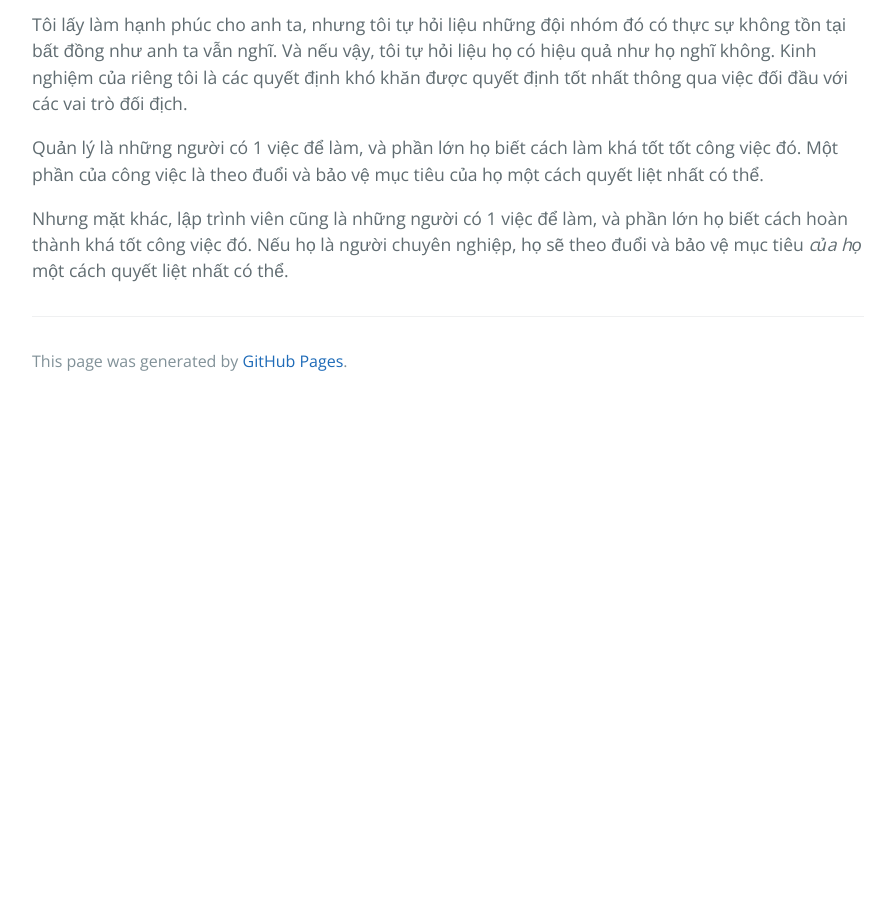
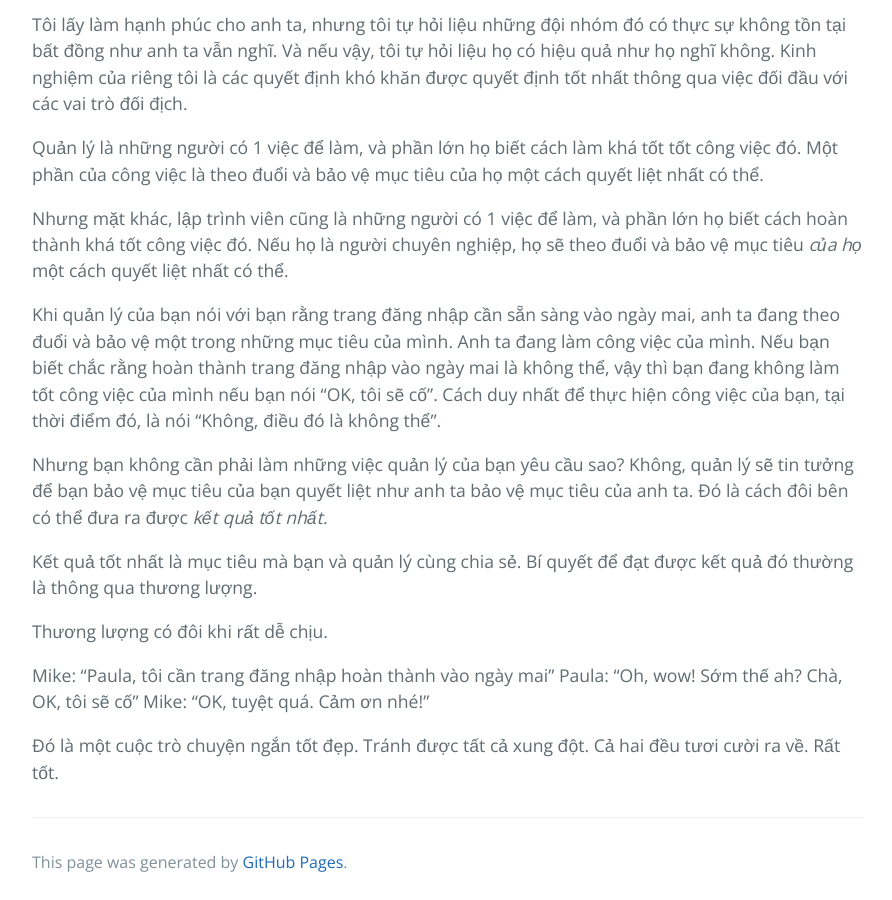
Before and after one commit to HaiBV/haibv.github.io, a Jekyll site: the page built from clean-coder/chapter-2-saying-no.md, in a window 1280 px wide and 900 px high, scrolled down 2582 px. Shown: the whole window, without its empty margins (192-1084 px from the left). Built offline with Jekyll 4.4.1, drawn with Linux system fonts in a browser that asks for light colours; our own code applies the rules of GitHub Pages for plain Markdown files; before the commit the page ends 2987 px from its top, so only the background shows below that.

Commit message:
Update The Clean Coder - Chapter 2 Saying No

```diff
--- a/clean-coder/chapter-2-saying-no.md
+++ b/clean-coder/chapter-2-saying-no.md
@@ -61,3 +61,17 @@ Tôi lấy làm hạnh phúc cho anh ta, nhưng tôi tự hỏi liệu những
 Quản lý là những người có 1 việc để làm, và phần lớn họ biết cách làm khá tốt tốt công việc đó. Một phần của công việc là theo đuổi và bảo vệ mục tiêu của họ một cách quyết liệt nhất có thể.
 
 Nhưng mặt khác, lập trình viên cũng là những người có 1 việc để làm, và phần lớn họ biết cách hoàn thành khá tốt công việc đó. Nếu họ là người chuyên nghiệp, họ sẽ theo đuổi và bảo vệ mục tiêu _của họ_ một cách quyết liệt nhất có thể.
+
+Khi quản lý của bạn nói với bạn rằng trang đăng nhập cần sẵn sàng vào ngày mai, anh ta đang theo đuổi và bảo vệ một trong những mục tiêu của mình. Anh ta đang làm công việc của mình. Nếu bạn biết chắc rằng hoàn thành trang đăng nhập vào ngày mai là không thể, vậy thì bạn đang không làm tốt công việc của mình nếu bạn nói "OK, tôi sẽ cố". Cách duy nhất để thực hiện công việc của bạn, tại thời điểm đó, là nói "Không, điều đó là không thể".
+
+Nhưng bạn không cần phải làm những việc quản lý của bạn yêu cầu sao? Không, quản lý sẽ tin tưởng để bạn bảo vệ mục tiêu của bạn quyết liệt như anh ta bảo vệ mục tiêu của anh ta. Đó là cách đôi bên có thể đưa ra được _kết quả tốt nhất_.
+
+Kết quả tốt nhất là mục tiêu mà bạn và quản lý cùng chia sẻ. Bí quyết để đạt được kết quả đó thường là thông qua thương lượng.
+
+Thương lượng có đôi khi rất dễ chịu.
+
+Mike: "Paula, tôi cần trang đăng nhập hoàn thành vào ngày mai"
+Paula: "Oh, wow! Sớm thế ah? Chà, OK, tôi sẽ cố"
+Mike: "OK, tuyệt quá. Cảm ơn nhé!"
+
+Đó là một cuộc trò chuyện ngắn tốt đẹp. Tránh được tất cả xung đột. Cả hai đều tươi cười ra về. Rất tốt.
```
